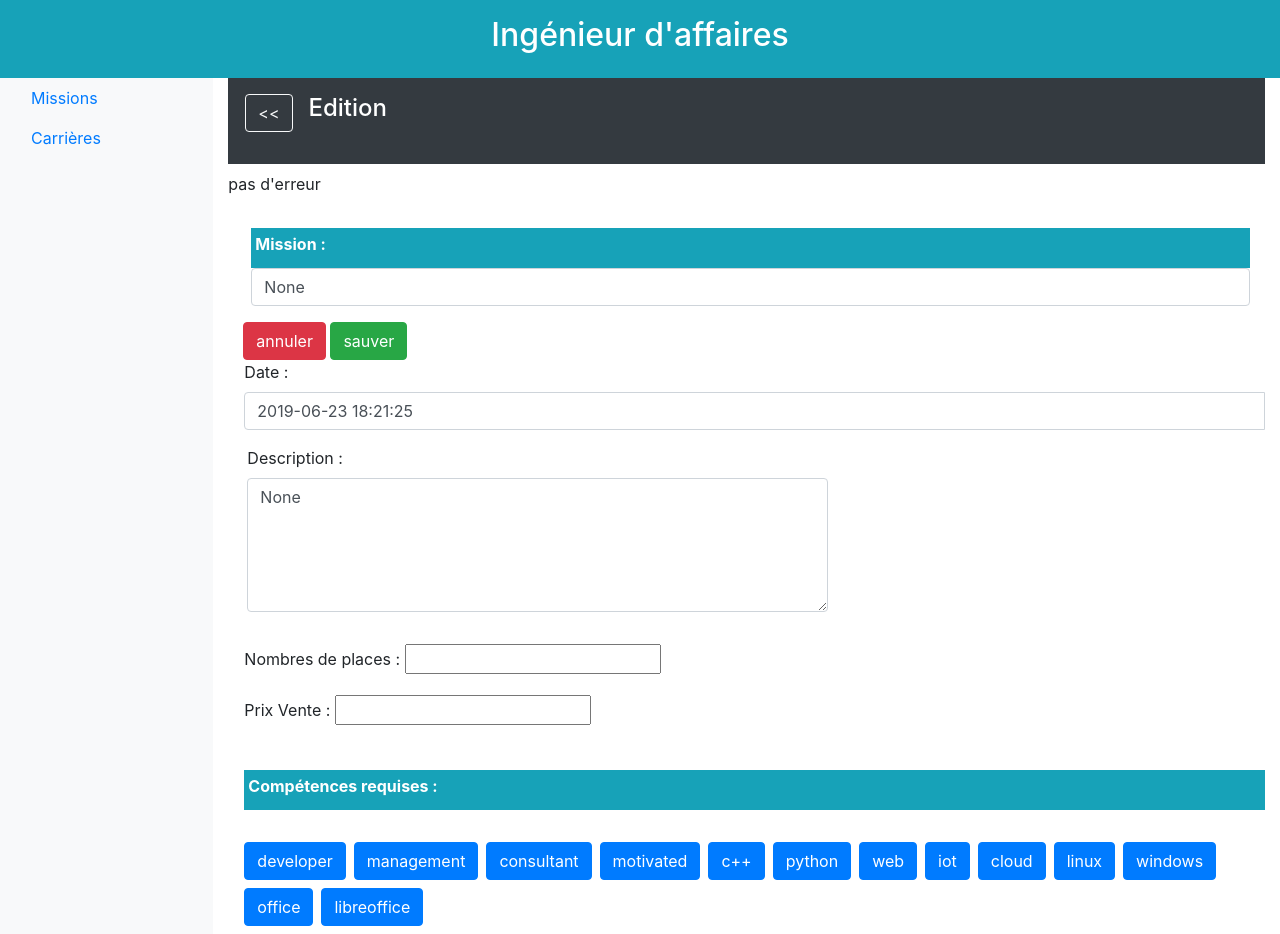
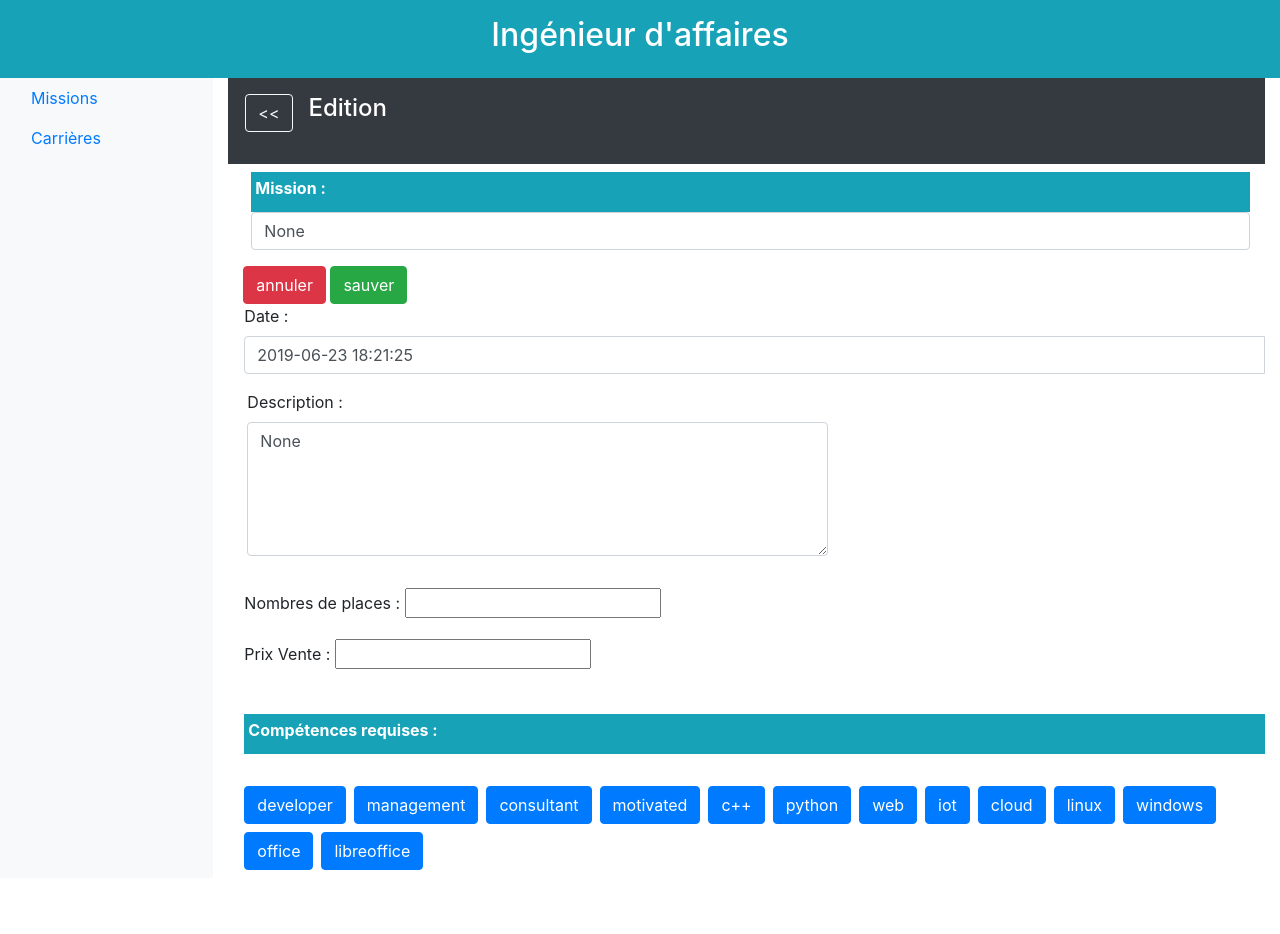
Before and after one commit to Toyem/SAR-Projet-Flask-2019, a Flask app: page /1/affaire/missions/vue/19/edit/ in a window 1280 px wide. After the commit the page ends 870 px from the top, so only its background shows below. Run offline with Flask 2, Linux system fonts and the light colour scheme; data comes from the database, SQL or seed files in the repository; both versions use the stored data as it was after the commit; some libraries are stand-ins or nearby versions.

Commit message:
Problème qui s'affiche

```diff
--- a/app.py
+++ b/app.py
@@ -168,7 +168,7 @@ def process_form_data(id, missionId,is_new_mission):
         return flask.redirect(flask.url_for("affaire_mission_vue", id=id, missionId=mission.id))
     except:
         error = "Un des champ est mal rempli"
-        return flask.redirect(flask.url_for("affaire_mission_edit",id=id, missionId=mission.id,is_new_mission=is_new_mission,error=error))
+        return affaire_mission_edit(id,mission,is_new_mission,error)
     # mission.effectifs_max = int(flask.request.form["mission_effectif_max"])
     # mission.prix_vente = float(flask.request.form["mission_prix_vente"])
     #
--- a/templates/homepage_affaire_mission_edit.html.jinja2
+++ b/templates/homepage_affaire_mission_edit.html.jinja2
@@ -14,14 +14,7 @@
         </div>
     </div>
     <div class="d-flex flex-column">
-        {% if error == "" %}
-            <p>pas d'erreur</p>
-            <p>{{ error }}</p>
-        {% else %}
-            <p>erreur</p>
-            <p>{{ error }}</p>
-        {% endif %}
-        <div class="alert alert-success" id="success-message" style="display:
+        <div class="alert alert-danger" id="success-message" style="display:
                 {% if error == "" %}
                     none
                 {% else %}
@@ -31,7 +24,7 @@
                 {% if error == "" %}
                     Le formulaire a &eacute;t&eacute; envoy&eacute; avec succes
                 {% else %}
-                    error
+                    {{ error }}
                 {% endif %}!
             </strong>
         </div>
```
Also changed, not shown: database/database.db.
